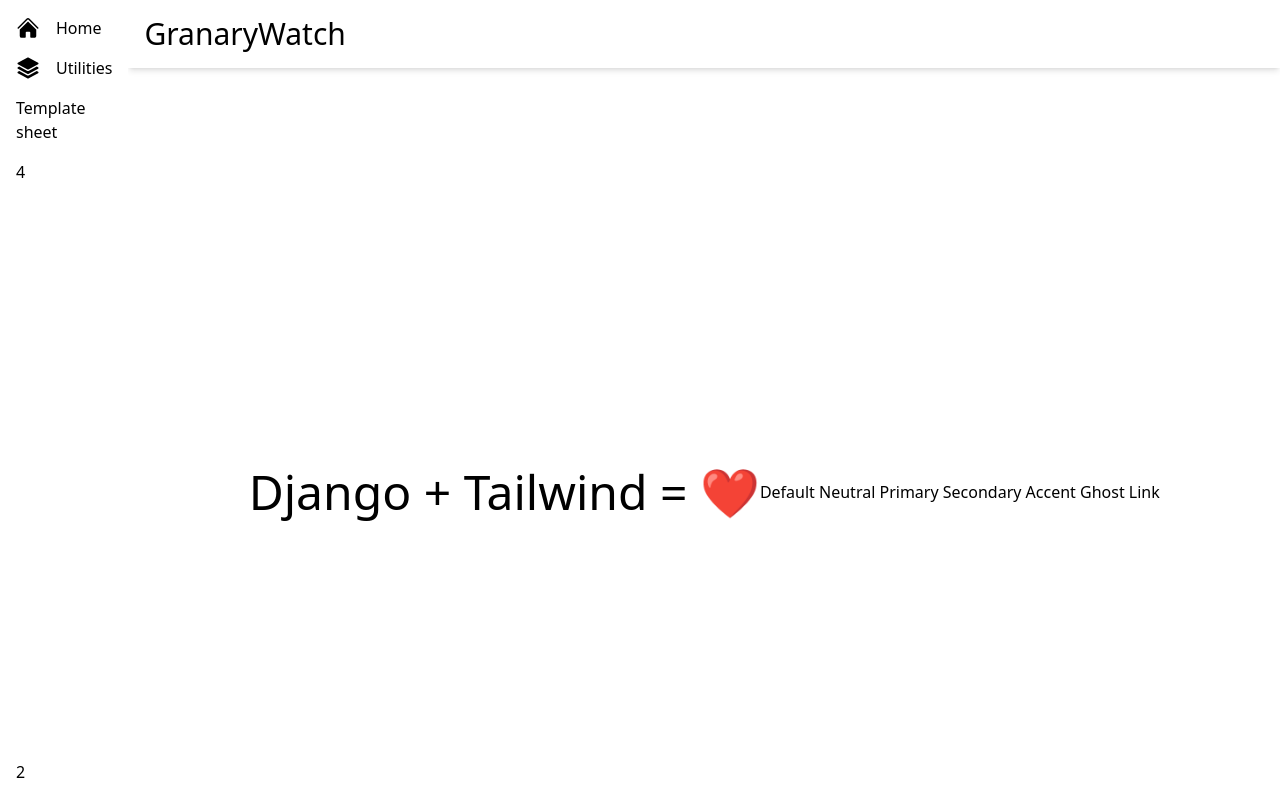
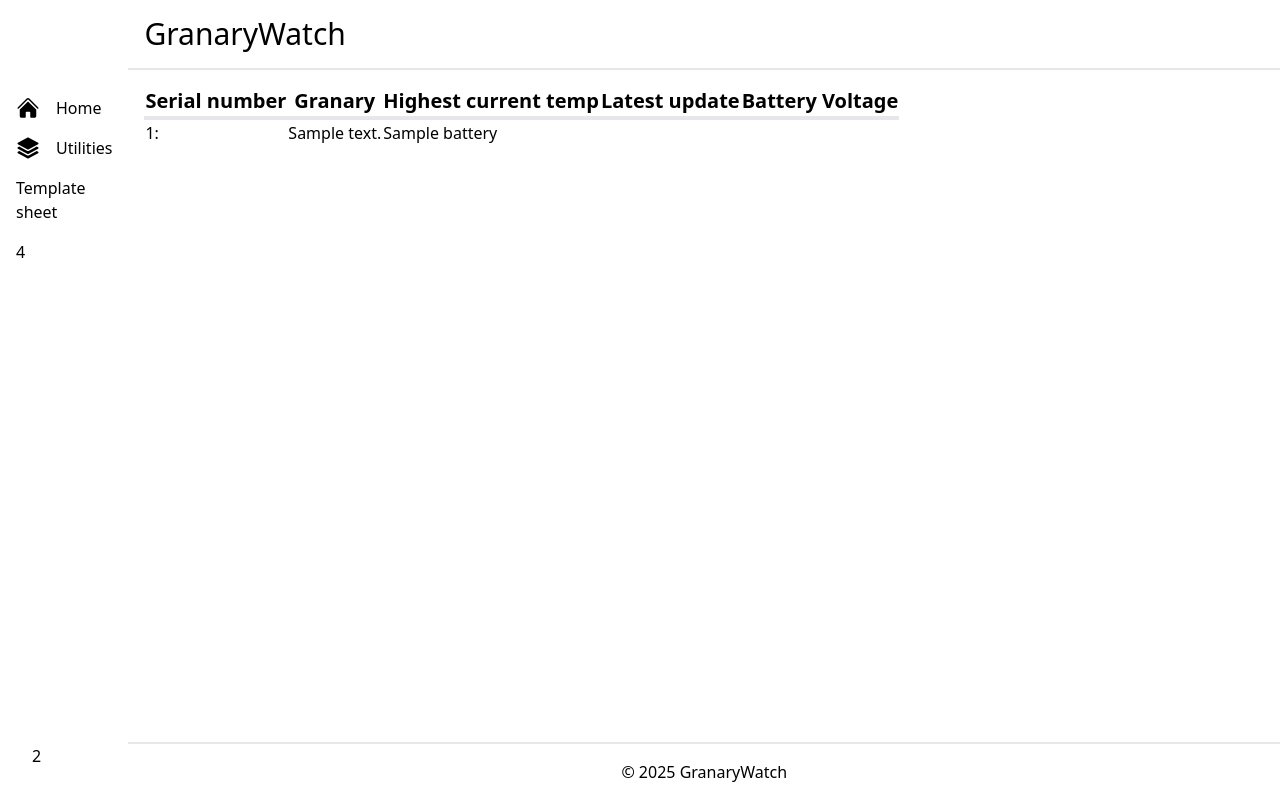
Before and after one commit to mgurnett/tailwind_try, a Django app: template core/templates/core/home.html in a window 1280 px wide. Run offline with Django 5.2, Linux system fonts and the light colour scheme; the template is opened without the code that fills it: most values are stand-ins (such as "Sample title", 1, 10 or a date in 2020); some libraries are stand-ins or nearby versions.

Commit message:
working on integrating

```diff
--- a/core/templates/core/base.html
+++ b/core/templates/core/base.html
@@ -18,16 +18,16 @@
 
 				<main class="flex-1 flex flex-col h-screen overflow-y-auto">
 
-					<header class="p-4 shadow-md bg-base-100">
+					<header class="p-4 border-b-2 border-accent">
 						{% include "core/header.html" %}
 					</header>
 
-					<div class="p-6 flex-grow bg-base-100">
+					<div class="p-4 flex-grow bg-base-100">
 						{% block content %}
 						{% endblock %}
 					</div>
 
-					<footer class="p-4 text-center bg-base-100">
+					<footer class="p-4 text-center border-t-2 border-accent">
 						{% include "core/footer.html" %}
 					</footer>
 
--- a/core/templates/core/home.html
+++ b/core/templates/core/home.html
@@ -1,16 +1,60 @@
 {% extends 'core/base.html' %}
 {% block content %}
-<section class="flex items-center justify-center h-screen">
-    <h1 class="text-5xl text-primary">Django + Tailwind = ❤️</h1>
 
-    <div>
-        <button class="btn btn-active">Default</button>
-        <button class="btn btn-active btn-neutral">Neutral</button>
-        <button class="btn btn-active btn-primary">Primary</button>
-        <button class="btn btn-active btn-secondary">Secondary</button>
-        <button class="btn btn-active btn-accent">Accent</button>
-        <button class="btn btn-active btn-ghost">Ghost</button>
-        <button class="btn btn-active btn-link">Link</button>
-      </div>
-</section>
+<div class="overflow-x-auto">
+  <table class="table">
+    <!-- head -->
+    <thead>
+      <tr class="border-b-4 border-accent text-centre text-xl font-semibold">
+        <th>Serial number</th>
+        <th>Granary</th>
+        <th>Highest current temp</th>
+        <th>Latest update</th>
+        <th>Battery Voltage</th>
+      </tr>
+    </thead>
+    <tbody class="divide-y-2 divide-accent">
+
+      {% for granary in granaries %}
+      <tr>
+
+        <td>
+            {{granary.serial_number}}:
+        </td>
+
+        <td>
+            {{granary.description}}
+        </td>
+
+        <td>
+          <div>{{granary.battery}}</div>
+          <div id="latest_high_temp-{{ granary.id }}"
+            hx-get="{% url 'live_high_temp_update' granary.id %}"
+            hx-target="#latest_high_temp-{{ granary.id }}"
+            hx-trigger="every 5s">
+          </div>
+        </td>
+
+        <td>
+          <div id="latest_update-{{ granary.id }}"
+            hx-get="{% url 'live_latest_updates' granary.id %}"
+            hx-target="#latest_update-{{ granary.id }}"
+            hx-trigger="every 5s">
+          </div>
+        </td>
+
+        <td>
+          <div id="live_battery_update-{{ granary.id }}"
+            hx-get="{% url 'live_battery_update' granary.id %}"
+            hx-target="#live_battery_update-{{ granary.id }}"
+            hx-trigger="every 5s">
+          </div>
+        </td>
+      </tr>
+      {% endfor %}
+    </tbody>
+  </table>
+</div>
+
+
 {% endblock %}
--- a/core/templates/core/sidebar.html
+++ b/core/templates/core/sidebar.html
@@ -1,7 +1,7 @@
 <nav class="bg-base-200 basis-1/12 h-screen">
   <div class="flex flex-col justify-between h-screen p-4">
     <div class="flex flex-col space-y-4">
-      <div class="flex space-x-4">
+      <div class="flex space-x-4 mt-20">
         <svg xmlns="http://www.w3.org/2000/svg" viewBox="0 0 24 24" fill="currentColor" class="size-6">
           <path d="M11.47 3.841a.75.75 0 0 1 1.06 0l8.69 8.69a.75.75 0 1 0 1.06-1.061l-8.689-8.69a2.25 2.25 0 0 0-3.182 0l-8.69 8.69a.75.75 0 1 0 1.061 1.06l8.69-8.689Z" />
           <path d="m12 5.432 8.159 8.159c.03.03.06.058.091.086v6.198c0 1.035-.84 1.875-1.875 1.875H15a.75.75 0 0 1-.75-.75v-4.5a.75.75 0 0 0-.75-.75h-3a.75.75 0 0 0-.75.75V21a.75.75 0 0 1-.75.75H5.625a1.875 1.875 0 0 1-1.875-1.875v-6.198a2.29 2.29 0 0 0 .091-.086L12 5.432Z" />
@@ -28,6 +28,8 @@
       </div>
       <div class="flex space-x-4">4</div>
     </div>
-    <div>2</div>
+    <div  class="p-4">
+      2
+    </div>
   </div>
 </nav>
```
Also changed, not shown: core/urls.py (+11 -10 lines), core/views.py (+43 -46 lines), tailwind_try/settings.py (+16 -3 lines), core/migrations/0001_initial.py (added), db.sqlite3.
